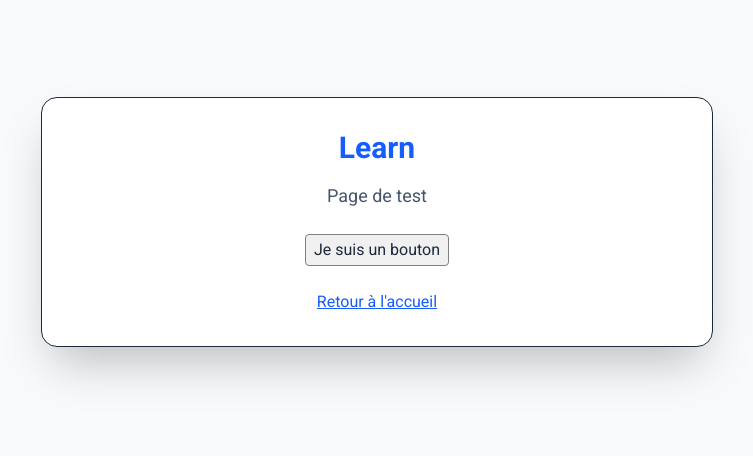
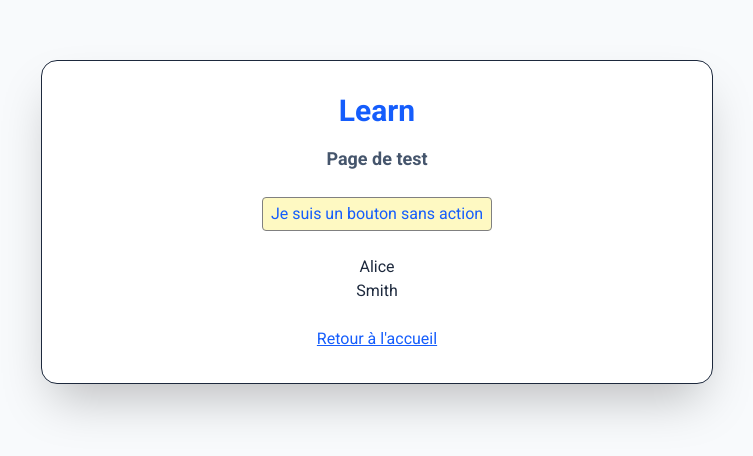
Before and after one commit to GrCOTE7/pyproject_template, a React (Vite) app in the folder frontend/: page /learn in a window 1280 px wide. Shown: the part 178-634 px from the top of the page, without its empty margins (263-1016 px from the left). Built offline with nearby package versions, Linux system fonts and the light colour scheme; no server answers.

Commit message:
btn style react

```diff
--- a/frontend/src/assets/styles.css
+++ b/frontend/src/assets/styles.css
@@ -4,8 +4,5 @@
 
 button {
     border: 1px solid grey;
-    padding: .2rem .5rem;
-    border-radius: 0.25rem;
-    background-color: #f0f0f0;
     cursor: pointer;
 }
--- a/frontend/src/pages/Learn.jsx
+++ b/frontend/src/pages/Learn.jsx
@@ -7,27 +7,45 @@ function About() {
     setDocumentTitle("Learn");
   }, []);
 
-  function MyButton() {
-    return <button className="button">Je suis un bouton</button>;
+  const buttonStyle =
+    "button bg-yellow-100 text-blue-600 px-2 py-1 rounded hover:bg-blue-100 hover:text-blue-800 hover:font-bold transition-colors duration-700";
+
+  function AButtonWithoutAction() {
+    return (
+      <button className={buttonStyle}>Je suis un bouton sans action</button>
+    );
   }
 
+  const user = { firstname: "Alice", lastname: "Smith" };
+
   return (
+    <>
       <main className="flex items-center justify-center min-h-screen bg-slate-50 text-slate-800 font-[Roboto]">
         <section className="border max-w-2xl w-full mx-6 p-8 text-center bg-white rounded-2xl shadow-2xl">
           <h1 className="text-3xl font-bold text-blue-600 mb-4">Learn</h1>
-        <p className="text-lg text-slate-600">Page de test</p>
+          <p className="text-lg text-slate-600 font-bold">Page de test</p>
 
           <div className="mt-6">
-          <MyButton />
+            <AButtonWithoutAction />
           </div>
 
           <div className="mt-6">
-          <Link to="/" className="text-blue-600 hover:text-blue-500 underline">
+            {user.firstname}
+            <br />
+            {user.lastname}
+          </div>
+
+          <div className="mt-6">
+            <Link
+              to="/"
+              className="text-blue-600 hover:text-blue-500 underline"
+            >
               Retour à l'accueil
             </Link>
           </div>
         </section>
       </main>
+    </>
   );
 }
 
```
Lines whose indentation alone changed are shown as unchanged.
